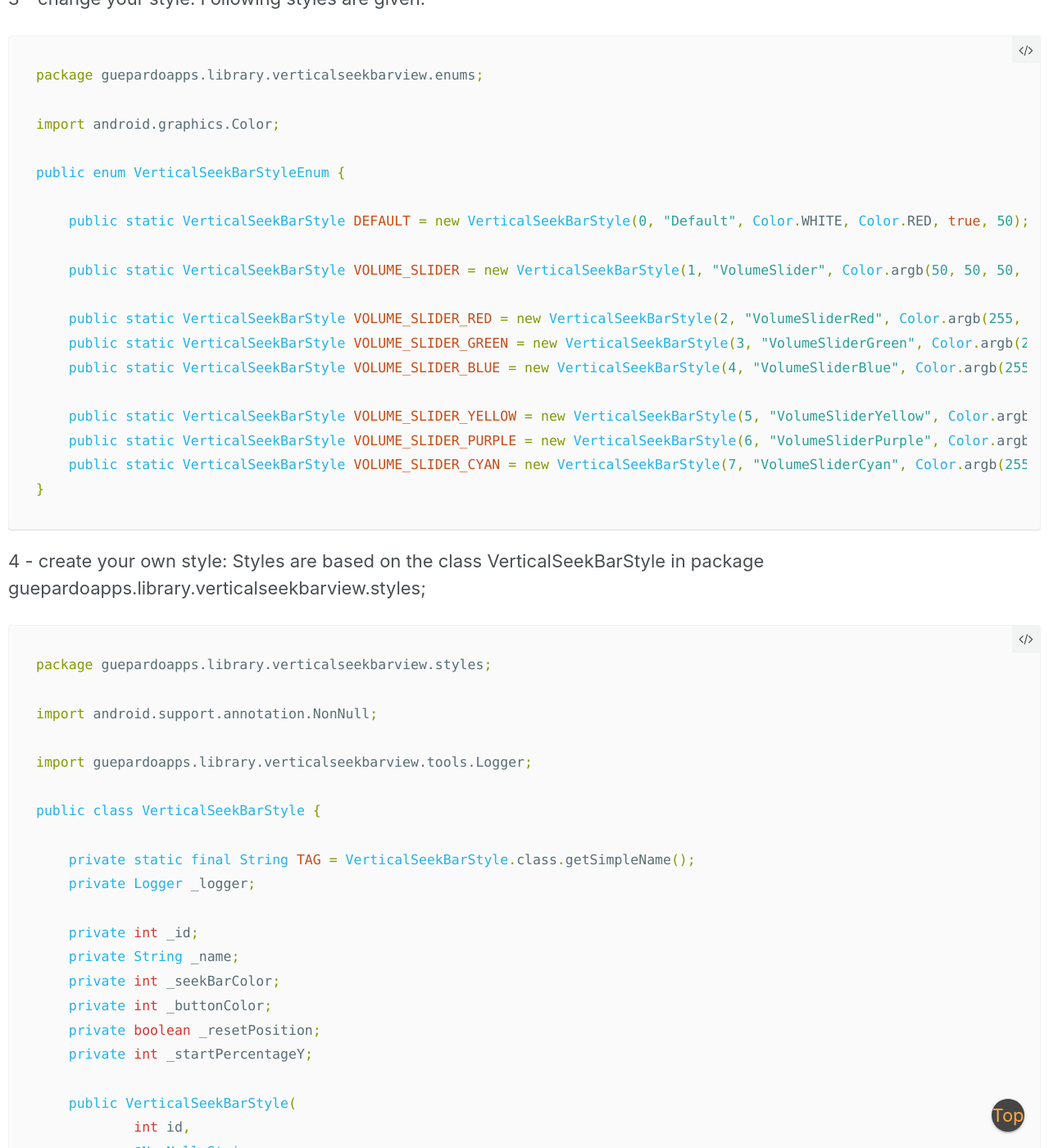
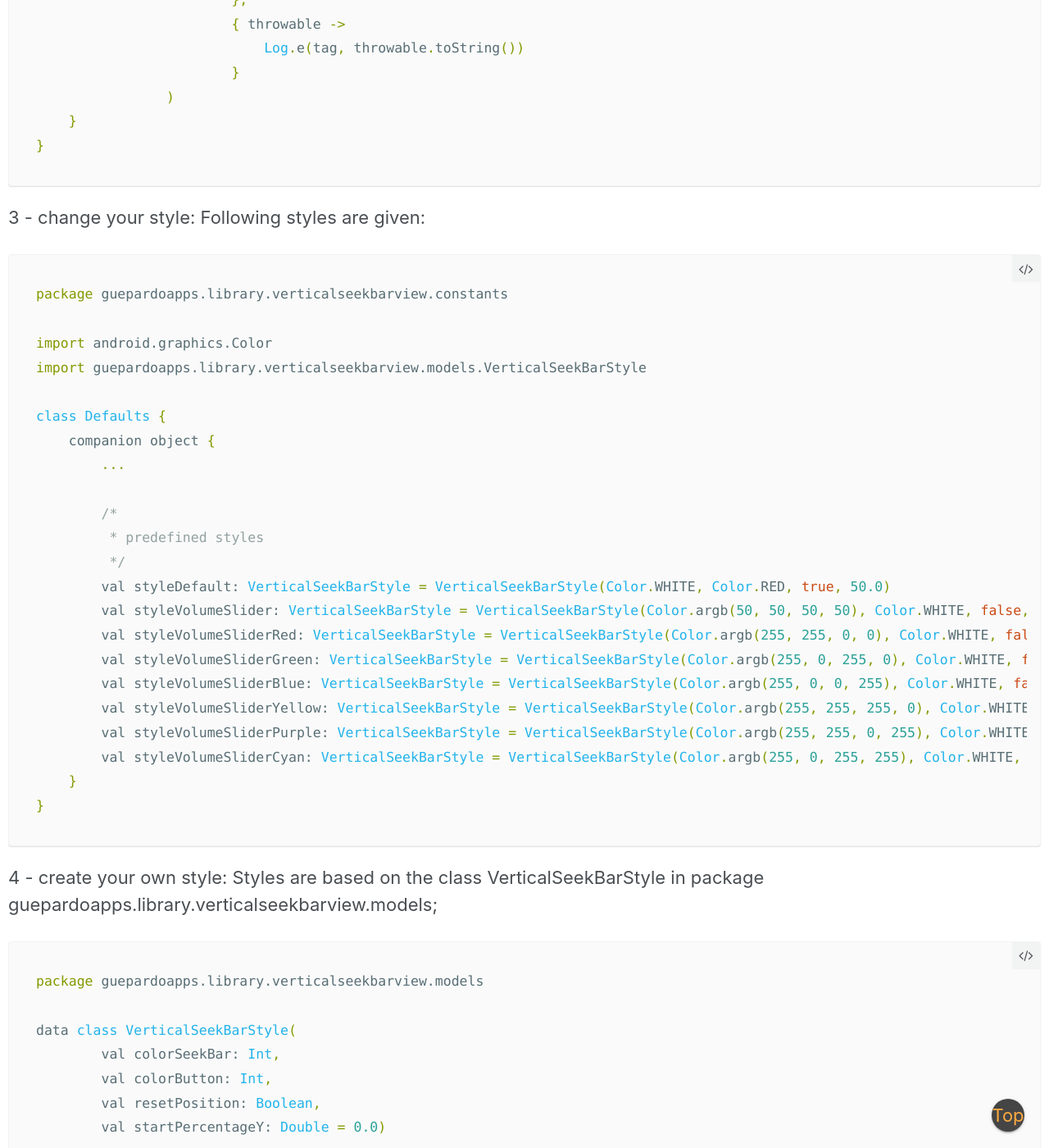
Before and after one commit to GuepardoApps/GuepardoApps.github.io, a Jekyll site: the page built from _pages/projects-verticalseekbar.md, in a window 1280 px wide and 1400 px high, scrolled down 2870 px. Shown: the whole window at 82% size. Built offline with Jekyll 4.4.1, drawn with Linux system fonts in a browser that asks for light colours; some of the changed text lies outside the part shown.

Commit message:
updated infos about library vertical seekbar view

````diff
--- a/_pages/projects-verticalseekbar.md
+++ b/_pages/projects-verticalseekbar.md
@@ -55,35 +55,44 @@ An example application is given in this project!
 2 - then in your activitiy:
 
 ```java
-import android.support.v7.app.AppCompatActivity;
-import android.os.Bundle;
-import android.widget.TextView;
+package guepardoapps.verticalseekbarexample
 
-import guepardoapps.library.verticalseekbarview.VerticalSeekBarView;
-import guepardoapps.library.verticalseekbarview.enums.VerticalSeekBarStyleEnum;
-import guepardoapps.library.verticalseekbarview.interfaces.OnVerticalSeekBarMoveListener;
+import android.os.Bundle
+import android.support.v7.app.AppCompatActivity
+import android.util.Log
+import android.widget.TextView
+import guepardoapps.library.verticalseekbarview.VerticalSeekBarView
+import guepardoapps.library.verticalseekbarview.constants.Defaults
+import guepardoapps.library.verticalseekbarview.extensions.doubleFormat
+import io.reactivex.schedulers.Schedulers
 
-public class MainActivity extends AppCompatActivity {
+class MainActivity : AppCompatActivity() {
+    private val tag: String = MainActivity::class.java.simpleName
 
-    private static final long LOOP_INTERVAL = 250;
+    private val loopInterval: Long = 250
 
-    @Override
-    protected void onCreate(Bundle savedInstanceState) {
-        super.onCreate(savedInstanceState);
-        setContentView(R.layout.activity_main);
+    override fun onCreate(savedInstanceState: Bundle?) {
+        super.onCreate(savedInstanceState)
+        setContentView(R.layout.activity_main)
 
-        final TextView valueView = (TextView) findViewById(R.id.valueView);
-        valueView.setText(String.valueOf(0));
+        val valueView = findViewById<TextView>(R.id.valueView)
+        val defaultText = "0.0"
+        valueView.text = defaultText
 
-        VerticalSeekBarView verticalSeekBarView = (VerticalSeekBarView) findViewById(R.id.valueControl);
-        verticalSeekBarView.SetStyle(VerticalSeekBarStyleEnum.VOLUME_SLIDER_BLUE);
-        verticalSeekBarView.setOnVerticalSeekBarMoveListener(new OnVerticalSeekBarMoveListener() {
-            @Override
-            public void onValueChanged(int power) {
-                // Returns a value between 0 and 100
-                valueView.setText(String.valueOf(power));
-            }
-        }, LOOP_INTERVAL);
+        val verticalSeekBarView = findViewById<VerticalSeekBarView>(R.id.valueControl)
+        verticalSeekBarView.setStyle(Defaults.styleVolumeSliderBlue)
+        verticalSeekBarView.setLoopInterval(loopInterval)
+        verticalSeekBarView.positionPublishSubject
+                .subscribeOn(Schedulers.io())
+                .subscribe(
+                        { response ->
+                            val text = response.y.doubleFormat(2)
+                            valueView.text = text
+                        },
+                        { throwable ->
+                            Log.e(tag, throwable.toString())
+                        }
+                )
     }
 }
 ```
@@ -92,117 +101,47 @@ public class MainActivity extends AppCompatActivity {
 Following styles are given:
 
 ```java
-package guepardoapps.library.verticalseekbarview.enums;
+package guepardoapps.library.verticalseekbarview.constants
 
-import android.graphics.Color;
+import android.graphics.Color
+import guepardoapps.library.verticalseekbarview.models.VerticalSeekBarStyle
 
-public enum VerticalSeekBarStyleEnum {
+class Defaults {
+    companion object {
+        ...
 
-    public static VerticalSeekBarStyle DEFAULT = new VerticalSeekBarStyle(0, "Default", Color.WHITE, Color.RED, true, 50);
-
-    public static VerticalSeekBarStyle VOLUME_SLIDER = new VerticalSeekBarStyle(1, "VolumeSlider", Color.argb(50, 50, 50, 50), Color.WHITE, false, 100);
-
-    public static VerticalSeekBarStyle VOLUME_SLIDER_RED = new VerticalSeekBarStyle(2, "VolumeSliderRed", Color.argb(255, 255, 0, 0), Color.WHITE, false, 100);
-    public static VerticalSeekBarStyle VOLUME_SLIDER_GREEN = new VerticalSeekBarStyle(3, "VolumeSliderGreen", Color.argb(255, 0, 255, 0), Color.WHITE, false, 100);
-    public static VerticalSeekBarStyle VOLUME_SLIDER_BLUE = new VerticalSeekBarStyle(4, "VolumeSliderBlue", Color.argb(255, 0, 0, 255), Color.WHITE, false, 100);
-
-    public static VerticalSeekBarStyle VOLUME_SLIDER_YELLOW = new VerticalSeekBarStyle(5, "VolumeSliderYellow", Color.argb(255, 255, 255, 0), Color.WHITE, false, 100);
-    public static VerticalSeekBarStyle VOLUME_SLIDER_PURPLE = new VerticalSeekBarStyle(6, "VolumeSliderPurple", Color.argb(255, 255, 0, 255), Color.WHITE, false, 100);
-    public static VerticalSeekBarStyle VOLUME_SLIDER_CYAN = new VerticalSeekBarStyle(7, "VolumeSliderCyan", Color.argb(255, 255, 0, 255), Color.WHITE, false, 100);
+        /*
+         * predefined styles
+         */
+        val styleDefault: VerticalSeekBarStyle = VerticalSeekBarStyle(Color.WHITE, Color.RED, true, 50.0)
+        val styleVolumeSlider: VerticalSeekBarStyle = VerticalSeekBarStyle(Color.argb(50, 50, 50, 50), Color.WHITE, false, 100.0)
+        val styleVolumeSliderRed: VerticalSeekBarStyle = VerticalSeekBarStyle(Color.argb(255, 255, 0, 0), Color.WHITE, false, 100.0)
+        val styleVolumeSliderGreen: VerticalSeekBarStyle = VerticalSeekBarStyle(Color.argb(255, 0, 255, 0), Color.WHITE, false, 100.0)
+        val styleVolumeSliderBlue: VerticalSeekBarStyle = VerticalSeekBarStyle(Color.argb(255, 0, 0, 255), Color.WHITE, false, 100.0)
+        val styleVolumeSliderYellow: VerticalSeekBarStyle = VerticalSeekBarStyle(Color.argb(255, 255, 255, 0), Color.WHITE, false, 100.0)
+        val styleVolumeSliderPurple: VerticalSeekBarStyle = VerticalSeekBarStyle(Color.argb(255, 255, 0, 255), Color.WHITE, false, 100.0)
+        val styleVolumeSliderCyan: VerticalSeekBarStyle = VerticalSeekBarStyle(Color.argb(255, 0, 255, 255), Color.WHITE, false, 100.0)
+    }
 }
 ```
 
 4 - create your own style:
-Styles are based on the class VerticalSeekBarStyle in package guepardoapps.library.verticalseekbarview.styles;
+Styles are based on the class VerticalSeekBarStyle in package guepardoapps.library.verticalseekbarview.models;
 
 ```java
-package guepardoapps.library.verticalseekbarview.styles;
+package guepardoapps.library.verticalseekbarview.models
 
-import android.support.annotation.NonNull;
-
-import guepardoapps.library.verticalseekbarview.tools.Logger;
-
-public class VerticalSeekBarStyle {
-
-    private static final String TAG = VerticalSeekBarStyle.class.getSimpleName();
-    private Logger _logger;
-
-    private int _id;
-    private String _name;
-    private int _seekBarColor;
-    private int _buttonColor;
-    private boolean _resetPosition;
-    private int _startPercentageY;
-
-    public VerticalSeekBarStyle(
-            int id,
-            @NonNull String name,
-            int seekBarColor,
-            int buttonColor,
-            boolean resetPosition,
-            int startPercentageY) {
-        _logger = new Logger(TAG);
-        _logger.Debug("new VerticalSeekBarStyle...");
-
-        _id = id;
-        _name = name;
-        _seekBarColor = seekBarColor;
-        _buttonColor = buttonColor;
-        _resetPosition = resetPosition;
-
-        if (startPercentageY < 0) {
-            _logger.Warn("Value of startPercentage is lower then 0! This is not allowed! Setting to 0!");
-            startPercentageY = 0;
-        } else if (startPercentageY > 100) {
-            _logger.Warn("Value of startPercentage is higher then 100! This is not allowed! Setting to 100!");
-            startPercentageY = 100;
-        }
-
-        _startPercentageY = startPercentageY;
-    }
-
-    public int GetId() {
-        return _id;
-    }
-
-    public String GetName() {
-        return _name;
-    }
-
-    public int GetSeekBarColor() {
-        return _seekBarColor;
-    }
-
-    public int GetButtonColor() {
-        return _buttonColor;
-    }
-
-    public boolean GetResetPosition() {
-        return _resetPosition;
-    }
-
-    public int GetStartPercentageY() {
-        return _startPercentageY;
-    }
-
-    @Override
-    public String toString() {
-        return "{" + TAG
-                + ":{_id:" + String.valueOf(_id)
-                + "};{_name:" + _name
-                + "};{_seekBarColor:" + String.valueOf(_seekBarColor)
-                + "};{_buttonColor:" + String.valueOf(_buttonColor)
-                + "};{_resetPosition:" + String.valueOf(_resetPosition)
-                + "};{_startPercentageY:" + String.valueOf(_startPercentageY) + "};}";
-    }
-}
-
+data class VerticalSeekBarStyle(
+        val colorSeekBar: Int,
+        val colorButton: Int,
+        val resetPosition: Boolean,
+        val startPercentageY: Double = 0.0)
 ```
 
 You can create a own style by creating an intance of this class, like:
 ```java
-	VerticalSeekBarStyle MY_STYLE = new VerticalSeekBarStyle(25, "MyStyle", Color.BLUE, Color.GREEN, true, 25);
+	val myStyle = VerticalSeekBarStyle(Color.BLUE, Color.GREEN, true, 25.0);
 ```
 
-Please not that the boolean value marks a reset of the SeekBar after releasing it.
+Please note that the boolean value marks a reset of the SeekBar after releasing it.
 The last parameter is an integer. It marks the startPosition of the dragger and needs to be between 0 and 100!
--- a/_pages/projects.md
+++ b/_pages/projects.md
@@ -415,7 +415,7 @@ date: 2017-08-24T22:38:00+00:00
   					<img src="https://img.shields.io/badge/build-passing-green.svg" />
   				</a>
   				<a target="_blank" href="https://github.com/GuepardoApps/library_VerticalSeekbarView" title="Version">
-  					<img src="https://img.shields.io/badge/version-v1.0.0.170628-blue.svg" />
+  					<img src="https://img.shields.io/badge/version-v1.1.0.1780811-blue.svg" />
   				</a>
   				<a target="_blank" href="https://opensource.org/licenses/MIT" title="License: MIT">
   					<img src="https://img.shields.io/badge/License-MIT-blue.svg" />
````
Also changed, not shown: other parts of _pages/projects-verticalseekbar.md (+1 -1 lines), assets/images/projects/vertical_seekbar_001.png.
